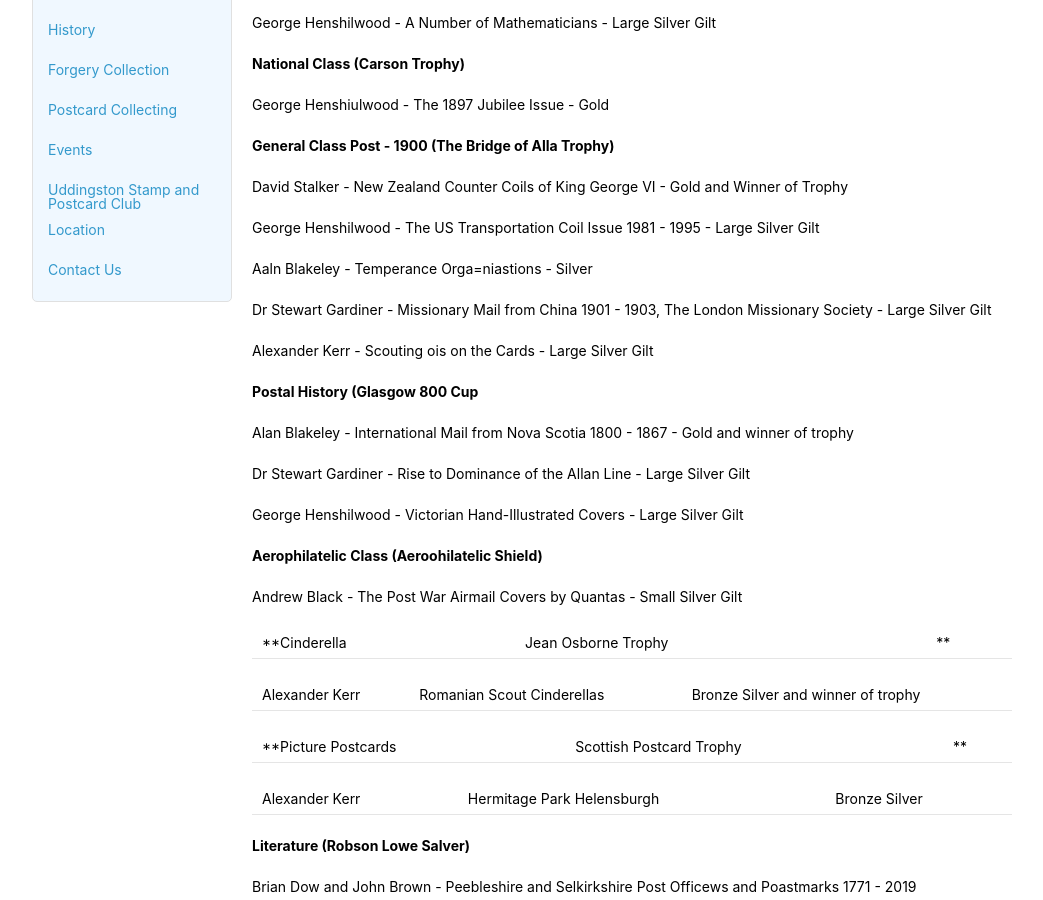
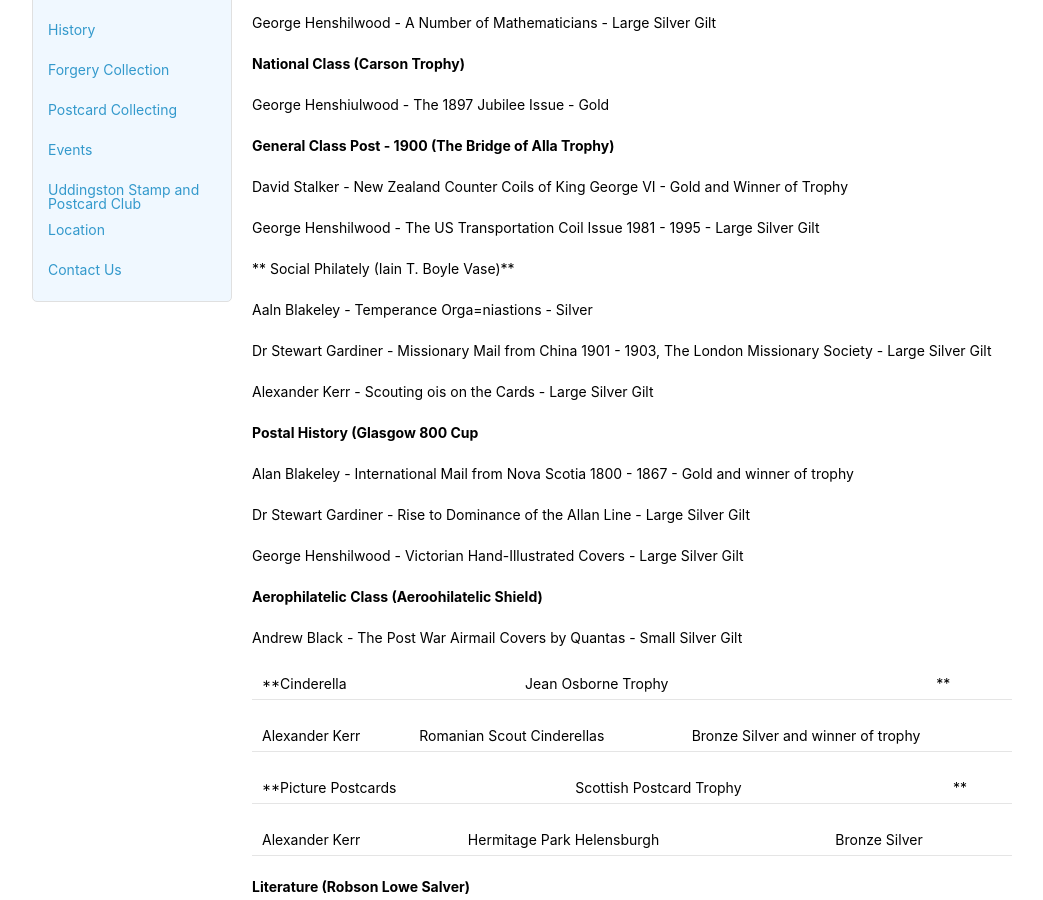
Before and after one commit to astalker/caledonian-stamps, a Jekyll site: the page built from index.md, in a window 1280 px wide and 900 px high, scrolled down 443 px. Shown: the whole window, without its empty margins (118-1161 px from the left). Built offline with Jekyll 4.4.1, drawn with Linux system fonts in a browser that asks for light colours; our own code applies the rules of GitHub Pages for plain Markdown files.

Commit message:
Social Philately Corrected

```diff
--- a/index.md
+++ b/index.md
@@ -19,6 +19,8 @@ George Henshiulwood - The 1897 Jubilee Issue - Gold
 David Stalker - New Zealand Counter Coils of King George VI - Gold and Winner of Trophy
 
 George Henshilwood - The US Transportation Coil Issue 1981 - 1995 - Large Silver Gilt
+
+** Social Philately (Iain T. Boyle Vase)**
 
 Aaln Blakeley - Temperance Orga=niastions - Silver
 
```
